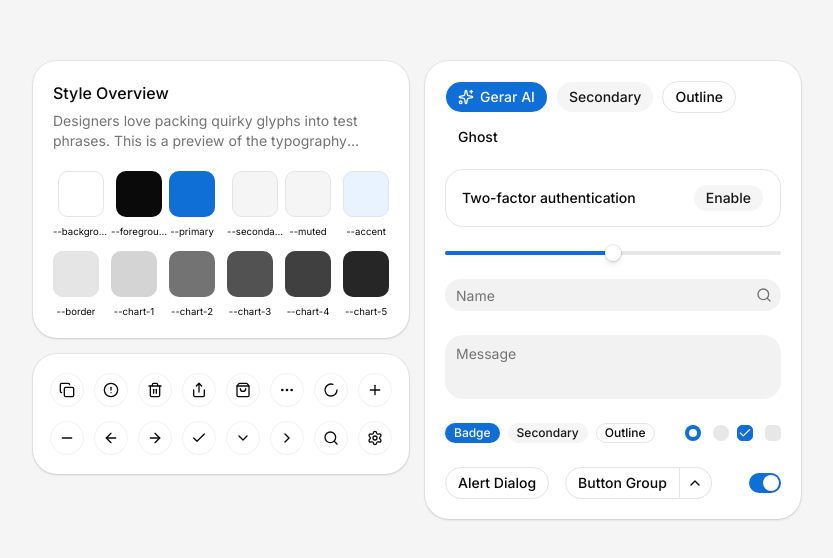
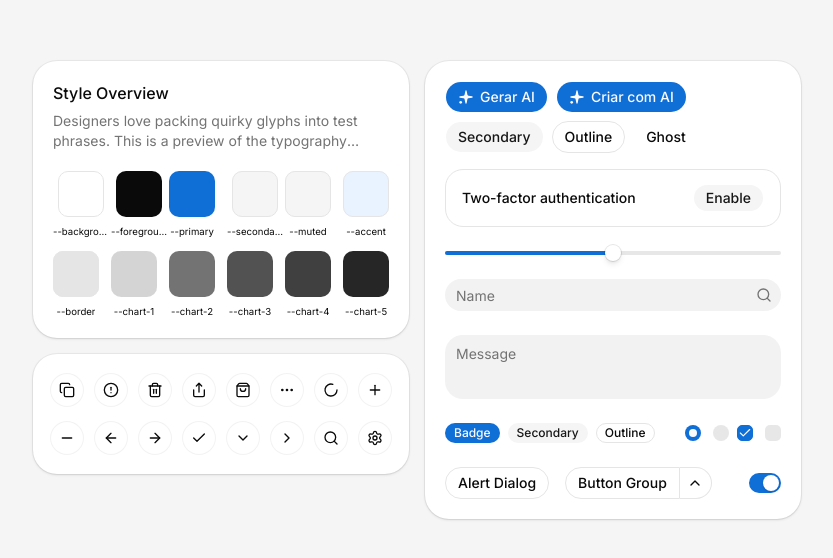
Before and after one commit to pedroburneiko/BS, a Next.js app: page / in a window 1280 px wide. Shown: the part 110-668 px from the top of the page, without its empty margins (223-1056 px from the left). Built offline with nearby package versions, Linux system fonts and the light colour scheme.

Commit message:
feat: add new button with AI-generated feature and update icon props

```diff
--- a/components/demo.tsx
+++ b/components/demo.tsx
@@ -187,8 +187,12 @@ export function Demo() {
               <div className="flex flex-col gap-4">
                 <div className="flex flex-wrap gap-2">
                   <Button>
-                    <SparklesIcon />
+                    <SparklesIcon fill="currentColor" stroke="none" />
                     Gerar AI
+                  </Button>
+                  <Button>
+                    <SparklesIcon fill="currentColor" stroke="none" />
+                    Criar com AI
                   </Button>
                   <Button variant="secondary">Secondary</Button>
                   <Button variant="outline">Outline</Button>
```
